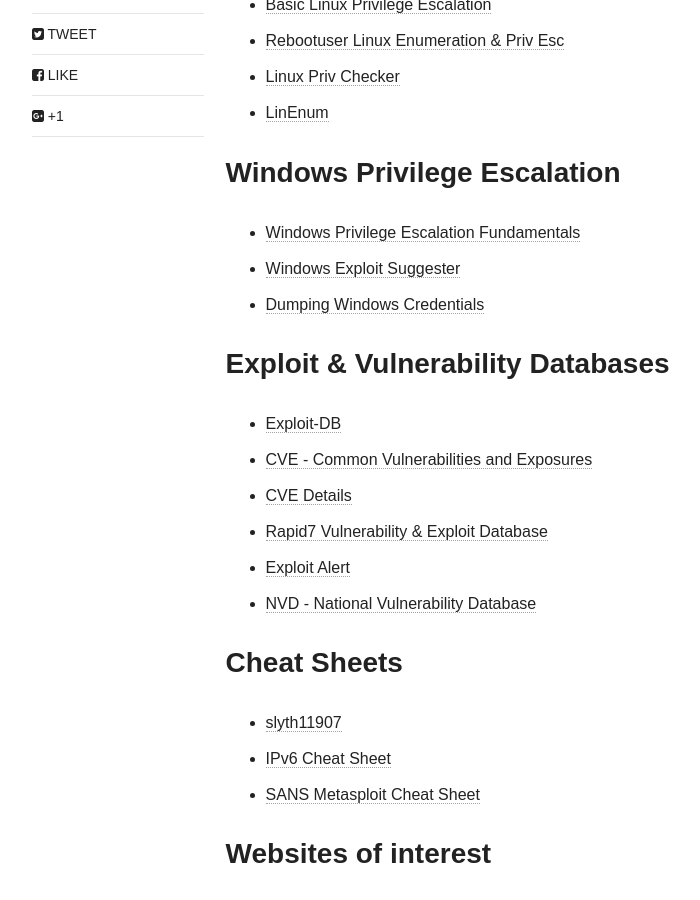
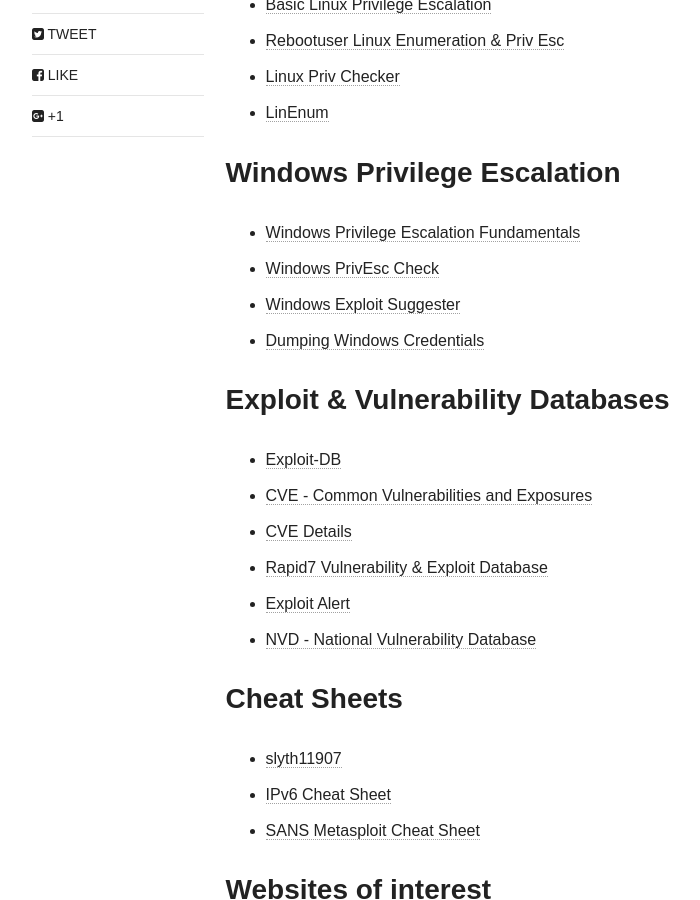
Before and after one commit to tdmathison/tdmathison.github.io, a Jekyll site: the page built from _posts/guides_docs/2017-07-17-External-Links.md, in a window 1280 px wide and 900 px high, scrolled down 856 px. Shown: the whole window, without its empty margins (154-854 px from the left). Built offline with Jekyll 4.4.1, drawn with Linux system fonts in a browser that asks for light colours; nearby versions of some CDN libraries.

Commit message:
adding win privesc tool link

```diff
--- a/_posts/guides_docs/2017-07-17-External-Links.md
+++ b/_posts/guides_docs/2017-07-17-External-Links.md
@@ -19,6 +19,7 @@
 
 ## Windows Privilege Escalation
 * [Windows Privilege Escalation Fundamentals](http://www.fuzzysecurity.com/tutorials/16.html)<br />
+* [Windows PrivEsc Check](https://github.com/pentestmonkey/windows-privesc-check)<br />
 * [Windows Exploit Suggester](https://github.com/GDSSecurity/Windows-Exploit-Suggester)<br />
 * [Dumping Windows Credentials](https://www.securusglobal.com/community/2013/12/20/dumping-windows-credentials/)<br />
 
```
